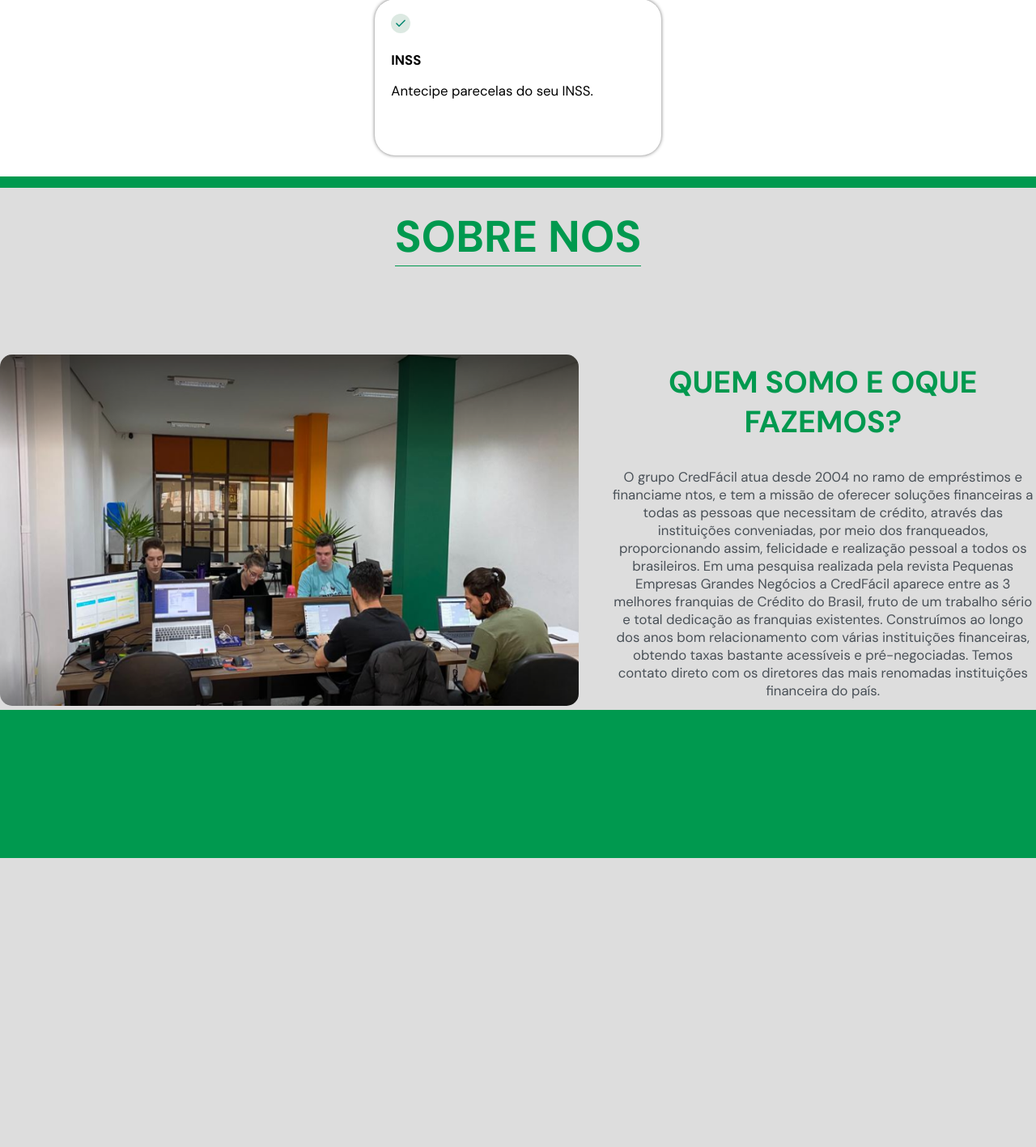
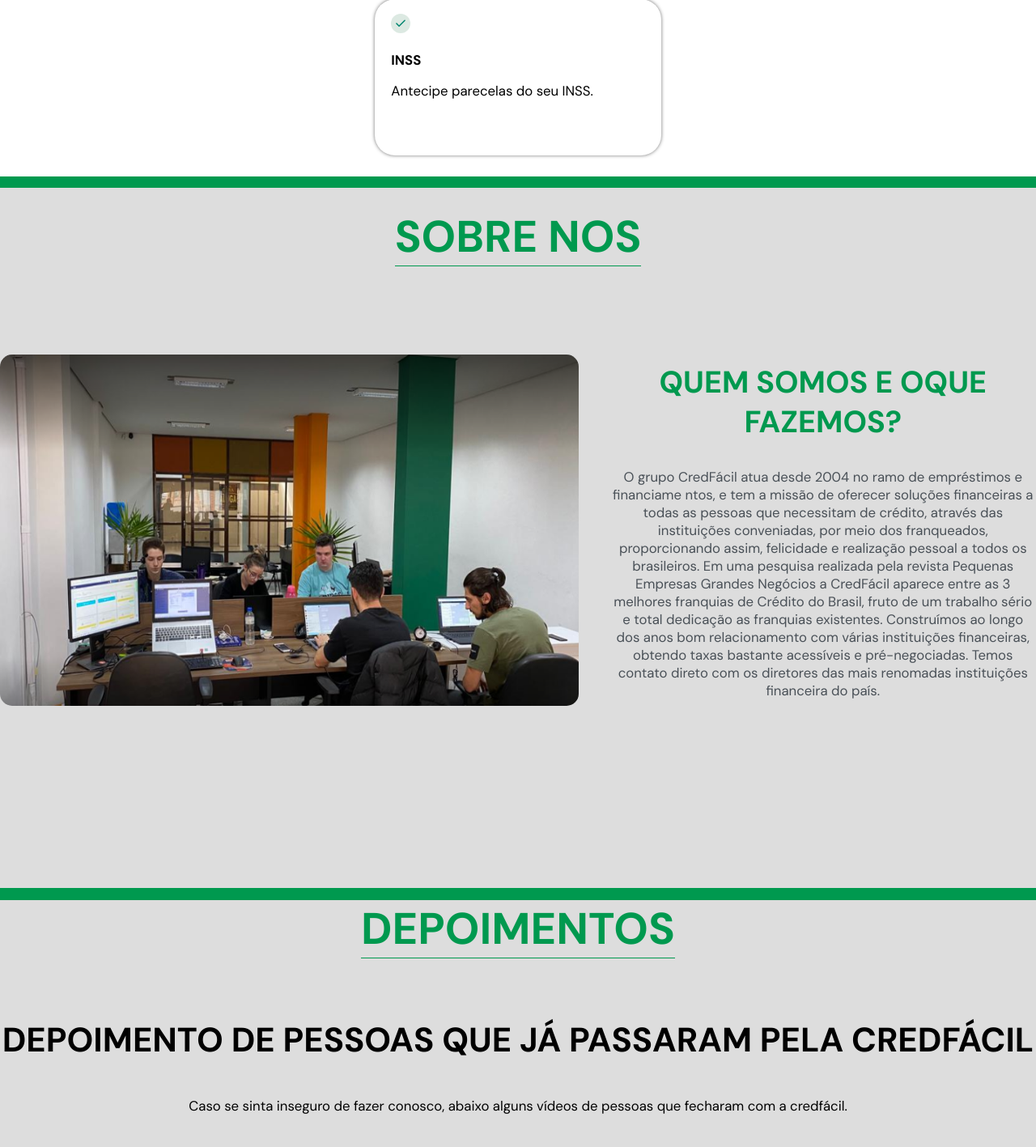
Before and after one commit to WiliamMP/PROJETO-CREDFACIL, a PHP site: page / in a window 1280 px wide; the page is wider, and only the part inside the window is pictured. Shown: the part 1217-2634 px from the top of that part at 81% size. Before the commit the page ends 2277 px from the top of that part, so only its background shows below. Run offline with PHP 8.4, Linux system fonts and the light colour scheme.

Commit message:
ainda possui alguns bugs

```diff
--- a/css/about.css
+++ b/css/about.css
@@ -8,6 +8,7 @@
 
   /* justify-content: center; */
   align-items: center;
+  margin-bottom: 21.0rem;
 }
 .about-us-general-content{
   text-align: center;
--- /dev/null
+++ b/css/depoiments.css
@@ -0,0 +1,49 @@
+@import url(root.css);
+
+.depoiments-align{
+  display: flex;
+  justify-content: center;
+  align-content: center;
+}
+
+.depoiments-title{
+  width: max-content;
+}
+
+.depoiments-title-h1{
+  color: var(--primary-color);
+  font-size: 5.2rem;
+  border-bottom: 1px solid var(--primary-color);
+  margin-bottom: 7rem;
+}
+
+.depoiments-subtitle-h2{
+  color: #000;
+  font-size: 4rem;
+  font-weight: bold;
+  margin-bottom: 4.1rem;
+
+}
+
+.depoiments-resume-text-about{
+  text-align: center;
+  margin-bottom: 4.1rem;
+}
+
+.depoiments-align-video{
+  display: flex;
+  justify-content: center;
+  align-items: center;
+  text-align: center;
+}
+.youtube-video-depoiment, iframe{
+  border-top: 1.5rem solid var(--primary-color);
+  border-left: 1.5rem solid var(--primary-color);
+  border-collapse: collapse;
+  background-color: var(--primary-color);
+}
+
+iframe:nth-last-child(1){
+  margin-bottom: 9.1rem;
+  margin-top: 1rem;
+}
--- /dev/null
+++ b/css/footer.css
@@ -0,0 +1,25 @@
+@import url(root.css);
+
+.title-h3-footer{
+  font-size: 3.2rem;
+  font-weight: bold;
+  color: #fff;
+
+}
+
+.information-year-social-media{
+  display: flex;
+  text-align: center;
+  justify-content: space-between;
+}
+
+.information-year, .information-business{
+  color: #fff;
+  font-size: 1.4rem;
+  font-weight: normal;
+}
+
+footer{
+  padding: 5rem;
+  padding-bottom: 1rem;
+}
--- a/css/inicio.css
+++ b/css/inicio.css
@@ -53,6 +53,11 @@
 
   margin-top: 3rem;
   transition: .3s;
+}
+
+.btn-contactus-resume a{
+  text-decoration: none;
+  color: #fff;
 }
 
 .btn-contactus-resume:hover {
@@ -149,3 +154,22 @@
 .avaliations-text{
   color: var(--primary-color);
 }
+
+.auxilio-warining{
+  background-color: rgb(255, 60, 60);
+  color: rgb(255, 190, 190);
+  border-radius: 15px;
+  padding: .2rem;
+  border-top-left-radius: 0;
+  visibility: hidden;
+
+}
+
+.auxilio-brasil{
+  cursor: pointer;
+}
+
+
+.visible{
+  visibility: visible;
+}
--- a/css/menu.css
+++ b/css/menu.css
@@ -25,15 +25,11 @@
 
 .sticky .btn-contactus {
   border-color: #fff;
+}
+
+.sticky .btn-contactus a {
   color: #fff;
 }
-
-.sticky .btn-contactus:hover{
-  border-color: var(--secondary-color);
-  background-color: #fff;
-  color: var(--secondary-color);
-}
-
 
 .menu-header-title-strong ,strong{
   color: var(--primary-color);
@@ -109,3 +105,16 @@
   color: #fff;
   cursor: pointer;
 }
+
+.btn-contactus:hover a{
+  transition: .7s;
+  background-color: var(--primary-color);
+  color: #fff;
+  cursor: pointer;
+}
+
+
+.btn-contactus a{
+  text-decoration: none;
+  color: var(--primary-color);
+}
--- a/css/root.css
+++ b/css/root.css
@@ -56,6 +56,10 @@ footer{
   height: 16rem;
 }
 
+.social-medias{
+  display: flex;
+}
+
 /*  AVISO */
 /*  COLOCO ANOTAÇÕES NO CÓDIGO PRA FÁCIL COMPREENSÃO MINHA E DAS OUTRAS PESSOAS  */
 /*  ALGUMAS N COLOCO POR CONTA QUE SÃO OBVIAS DEMAIS, POR CONTA DISSO EM ALGUNS CASO VÃO ESTAR SEM  */
--- /dev/null
+++ b/index.php
@@ -0,0 +1,9 @@
+<?php
+
+$URL = $_GET['url'] ?? 'inicio';
+
+if(file_exists("pages/{$URL}.html")){
+  include "pages/{$URL}.html";
+} else {
+  include "pages/error.html";
+}
--- a/js/app.js
+++ b/js/app.js
@@ -1,13 +1,10 @@
-// When the user scrolls the page, execute myFunction
 window.onscroll = function() {myFunction()};
 
-// Get the header
 var header = document.getElementById("myHeader");
 
-// Get the offset position of the navbar
 var sticky = header.offsetTop;
 
-// Add the sticky class to the header when you reach its scroll position. Remove "sticky" when you leave the scroll position
+
 function myFunction() {
   if (window.pageYOffset > sticky) {
     header.classList.add("sticky");
@@ -15,3 +12,13 @@ function myFunction() {
     header.classList.remove("sticky");
   }
 }
+
+var message = document.getElementById("message");
+
+function mostraMensagem(){
+  if(!message.classList.contains("visible")){
+    message.classList.add("visible");
+  } else {
+    message.classList.remove("visible");
+  }
+}
--- a/index.html
+++ b/pages/inicio.html
@@ -12,6 +12,8 @@
   <link rel="stylesheet" href="css/inicio.css">
   <link rel="stylesheet" href="css/services.css">
   <link rel="stylesheet" href="css/about.css">
+  <link rel="stylesheet" href="css/depoiments.css">
+  <link rel="stylesheet" href="css/footer.css">
 
   <title>CredFácil</title>
 
@@ -19,14 +21,12 @@
 
 <body class="light-default">
   <div class="content">
-    <!--        MENU HEADER EM CIMA DA PÁGINA      -->
     <div class="general-menu" id="myHeader" name="myHeader">
       <div class="menu-header default">
         <a class="title-header-logo color-hover" href="#inicio">
           <p class="menu-header-title-strong">CRED<strong>FÁCIL</strong></p>
         </a>
       </div>
-      <script src="js/app.js"></script>
       <div class="menu-nav default">
         <nav class="navegation-menu default">
           <ul class="ordened-list-style">
@@ -46,13 +46,11 @@
         </nav>
       </div>
       <div class="menu-btn default">
-        <button class="btn-contactus">FALE CONOSCO</button>
+        <button class="btn-contactus">
+          <a class="btn-contactus-a" target="_BLANK" href="https://api.whatsapp.com/send?phone=554788924759">ENTRE EM CONTATO</a>
+        </button>
       </div>
     </div>
-    <!--                    INICIO                    -->
-    <!--                    INICIO                    -->
-    <!--                    INICIO                    -->
-    <!--                    INICIO                    -->
     <div class="home-content-all" id="inicio">
       <div class="home-content-text-mesage">
         <div class="brev-contact">
@@ -69,7 +67,9 @@
             uma velocidade que nenhuma
             outra corrente faz!
           </p>
-          <button class="btn-contactus-resume">ENTRE EM CONTATO</button>
+          <button class="btn-contactus-resume">
+            <a class="btn-contactus-a" target="_BLANK" href="https://api.whatsapp.com/send?phone=554788924759">ENTRE EM CONTATO</a>
+          </button>
         </div>
       </div>
       <div class="hr-division">
@@ -105,11 +105,11 @@
         </div>
       </div>
     </div>
-    <div class="big-division">
+    <div class="big-division" id="servicos">
       <hr class="green-division">
     </div>
     <div class="services-general-content">
-      <div class="services-title" id="servicos">
+      <div class="services-title" >
         <h1 class="services-h1-title">SERVIÇOS</h1>
       </div>
       <div class="services-subtitle">
@@ -126,19 +126,20 @@
             <path d="M17.091 8.18182L10.091 15.1818L6.90918 12" stroke="#00856F" stroke-width="1.5"
               stroke-linecap="round" stroke-linejoin="round" />
           </svg>
-          <a class="a-card no-decoration" href="pages/fgts.html">
+          <a class="a-card no-decoration" href="fgts">
             <h2 class="service-type service-subtitle centralized">FGTS</h2>
           </a>
           <p class="service-resume centralized">Antecipação do seu saque aniversário
             do FGTS com extrema fácilidade.</p>
         </div>
         <div class="card two">
-          <svg class="check-button" width="24" height="24" viewBox="0 0 24 24" fill="none"
-            xmlns="http://www.w3.org/2000/svg">
+          <svg class="check-button auxilio-brasil" id="checkBox" onclick="mostraMensagem()" width="24" height="24"
+            viewBox="0 0 24 24" fill="none" xmlns="http://www.w3.org/2000/svg">
             <circle cx="12" cy="12" r="12" fill="#E9DCDC" />
             <path d="M7 7L12 12M17 17L12 12M12 12L17 7L7 17" stroke="#B82A2A" />
           </svg>
-          <a href="pages/auxi.html" class="a-card no-decoration">
+          <span class="auxilio-warining" id="message">Não fonecemos mais esse produto</span>
+          <a href="auxilio" class="a-card no-decoration">
             <h2 class="service-type service-subtitle centralized">AUXILIO BRASIL</h2>
           </a>
           <p class="service-resume centralized">Antecipação do Auxilio Brasil indisponível.</p>
@@ -150,7 +151,7 @@
             <path d="M17.091 8.18182L10.091 15.1818L6.90918 12" stroke="#00856F" stroke-width="1.5"
               stroke-linecap="round" stroke-linejoin="round" />
           </svg>
-          <a href="pages/cdl.html" class="a-card no-decoration">
+          <a href="conta-de-luz" class="a-card no-decoration">
             <h2 class="service-type service-subtitle centralized">CONTA DE LUZ</h2>
           </a>
           <p class="service-resume centralized">Emprestimo na sua conta de luz.</p>
@@ -162,7 +163,7 @@
             <path d="M17.091 8.18182L10.091 15.1818L6.90918 12" stroke="#00856F" stroke-width="1.5"
               stroke-linecap="round" stroke-linejoin="round" />
           </svg>
-          <a class="a-card no-decoration" href="pages/inss.html">
+          <a class="a-card no-decoration" href="inss">
             <h2 class="service-type service-subtitle centralized">INSS</h2>
           </a>
           <p class="service-resume centralized">Antecipe parecelas do seu INSS.</p>
@@ -184,7 +185,7 @@
         </div>
         <div class="resume-of-business">
           <div class="resume-title-h2">
-            <h2 class="h2-title-resume">QUEM SOMO E OQUE FAZEMOS?</h2>
+            <h2 class="h2-title-resume">QUEM SOMOS E OQUE FAZEMOS?</h2>
           </div>
           <div class="div-business-text">
             <p class="text-business">O grupo CredFácil atua desde 2004 no ramo de empréstimos e financiame ntos, e tem a
@@ -203,16 +204,95 @@
         </div>
       </div>
     </div>
-    <div class="big-division" style="margin: 0;">
+    <div class="big-division" id="depoimentos" style="margin: 0;">
       <hr class="green-division">
     </div>
-
+    <div class="depoiments-general-content">
+      <div class="depoiments-align">
+        <div class="depoiments-title">
+          <h1 class="depoiments-title-h1">DEPOIMENTOS</h1>
+        </div>
+      </div>
+      <div class="depoiments-align">
+        <div class="depoiments-subtitle">
+          <h2 class="depoiments-subtitle-h2">DEPOIMENTO DE PESSOAS QUE JÁ PASSARAM PELA CREDFÁCIL</h2>
+        </div>
+      </div>
+      <div class="depoiments-align">
+        <div class="depoiments-resume-text-about">
+          Caso se sinta inseguro de fazer conosco, abaixo alguns vídeos de pessoas que fecharam com a credfácil.
+        </div>
+      </div>
+      <div class="depoiments-align-video">
+        <div class="depoiments-videos">
+          <iframe class="youtube-video-depoiment" width="551" height="384"
+            src="https://www.youtube.com/embed/SWQwPXtxIXg" title="YouTube video player" frameborder="0"
+            allow="accelerometer; autoplay; clipboard-write; encrypted-media; gyroscope; picture-in-picture"
+            allowfullscreen></iframe>
+          <iframe class="youtube-video-depoiment" width="551" height="384"
+            src="https://www.youtube.com/embed/SWQwPXtxIXg" title="YouTube video player" frameborder="0"
+            allow="accelerometer; autoplay; clipboard-write; encrypted-media; gyroscope; picture-in-picture"
+            allowfullscreen></iframe>
+          <iframe class="youtube-video-depoiment" width="551" height="384"
+            src="https://www.youtube.com/embed/SWQwPXtxIXg" title="YouTube video player" frameborder="0"
+            allow="accelerometer; autoplay; clipboard-write; encrypted-media; gyroscope; picture-in-picture"
+            allowfullscreen></iframe>
+        </div>
+      </div>
+    </div>
     <div class="footer-credits">
       <footer class="division-of-footer">
-
+        <div class="footer-infomartions">
+          <div class="footer-title-logo">
+            <h3 class="title-h3-footer">CREDFÁCIL</h3>
+          </div>
+          <div class="years-construct">
+            <div class="information-year-social-media">
+              <span class="information-year">
+                ©2022 - Credfácil.
+              </span>
+              <div class="social-medias">
+                <div class="instagram">
+                  <a href="#instagram"><svg width="24" height="24" viewBox="0 0 24 24" fill="none"
+                      xmlns="http://www.w3.org/2000/svg">
+                      <path
+                        d="M17 2H7C4.23858 2 2 4.23858 2 7V17C2 19.7614 4.23858 22 7 22H17C19.7614 22 22 19.7614 22 17V7C22 4.23858 19.7614 2 17 2Z"
+                        stroke="#FFFAF1" stroke-width="2" stroke-linecap="round" stroke-linejoin="round" />
+                      <path
+                        d="M15.9997 11.3701C16.1231 12.2023 15.981 13.0523 15.5935 13.7991C15.206 14.5459 14.5929 15.1515 13.8413 15.5297C13.0898 15.908 12.2382 16.0397 11.4075 15.906C10.5768 15.7723 9.80947 15.3801 9.21455 14.7852C8.61962 14.1903 8.22744 13.4229 8.09377 12.5923C7.96011 11.7616 8.09177 10.91 8.47003 10.1584C8.84829 9.40691 9.45389 8.7938 10.2007 8.4063C10.9475 8.0188 11.7975 7.87665 12.6297 8.00006C13.4786 8.12594 14.2646 8.52152 14.8714 9.12836C15.4782 9.73521 15.8738 10.5211 15.9997 11.3701Z"
+                        stroke="#FFFAF1" stroke-width="2" stroke-linecap="round" stroke-linejoin="round" />
+                      <path d="M17.5 6.5H17.51" stroke="#FFFAF1" stroke-width="2" stroke-linecap="round"
+                        stroke-linejoin="round" />
+                    </svg></a>
+                </div>
+                <div class="facebook">
+                  <a href="#facebook"><svg width="24" height="24" viewBox="0 0 24 24" fill="none"
+                      xmlns="http://www.w3.org/2000/svg">
+                      <path
+                        d="M18 2H15C13.6739 2 12.4021 2.52678 11.4645 3.46447C10.5268 4.40215 10 5.67392 10 7V10H7V14H10V22H14V14H17L18 10H14V7C14 6.73478 14.1054 6.48043 14.2929 6.29289C14.4804 6.10536 14.7348 6 15 6H18V2Z"
+                        stroke="#FFFAF1" stroke-width="2" stroke-linecap="round" stroke-linejoin="round" />
+                    </svg></a>
+                </div>
+                <div class="youtube">
+                  <a href="#youtube"><svg width="24" height="24" viewBox="0 0 24 24" fill="none"
+                      xmlns="http://www.w3.org/2000/svg">
+                      <path
+                        d="M22.5396 6.42C22.4208 5.94541 22.1789 5.51057 21.8382 5.15941C21.4976 4.80824 21.0703 4.55318 20.5996 4.42C18.8796 4 11.9996 4 11.9996 4C11.9996 4 5.1196 4 3.3996 4.46C2.92884 4.59318 2.50157 4.84824 2.16094 5.19941C1.82031 5.55057 1.57838 5.98541 1.4596 6.46C1.14481 8.20556 0.990831 9.97631 0.999595 11.75C0.988374 13.537 1.14236 15.3213 1.4596 17.08C1.59055 17.5398 1.8379 17.9581 2.17774 18.2945C2.51758 18.6308 2.93842 18.8738 3.3996 19C5.1196 19.46 11.9996 19.46 11.9996 19.46C11.9996 19.46 18.8796 19.46 20.5996 19C21.0703 18.8668 21.4976 18.6118 21.8382 18.2606C22.1789 17.9094 22.4208 17.4746 22.5396 17C22.852 15.2676 23.0059 13.5103 22.9996 11.75C23.0108 9.96295 22.8568 8.1787 22.5396 6.42Z"
+                        stroke="#FFFAF1" stroke-width="2" stroke-linecap="round" stroke-linejoin="round" />
+                      <path d="M9.75 15.02L15.5 11.75L9.75 8.47998V15.02Z" stroke="#FFFAF1" stroke-width="2"
+                        stroke-linecap="round" stroke-linejoin="round" />
+                    </svg></a>
+                </div>
+              </div>
+            </div>
+            <p class="information-business">
+              Todos os direitos reservados.
+            </p>
+          </div>
       </footer>
     </div>
   </div>
+  <script src="js/app.js"></script>
 </body>
 
 </html>
```
Also changed, not shown: css/error.css (added, +18 -0 lines), pages/error.html (added, +24 -0 lines), .htaccess (added), pages/auxilio.html (renamed from pages/auxi.html), pages/conta-de-luz.html (renamed from pages/cdl.html).
